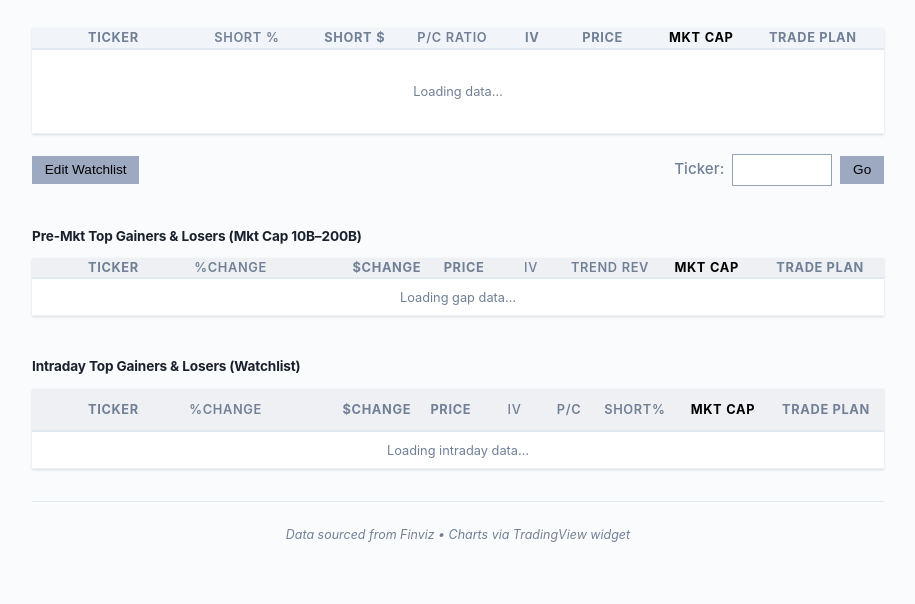
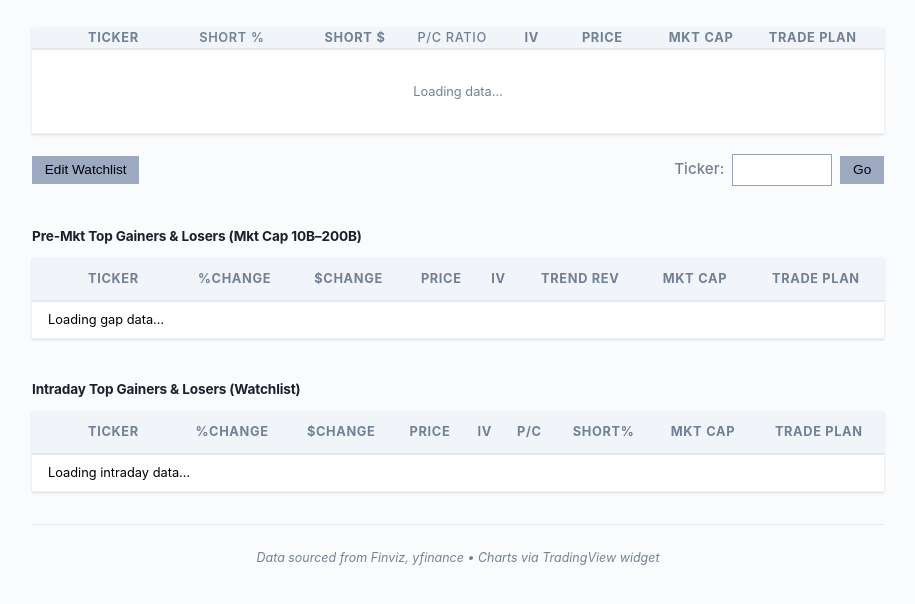
Before and after one commit to ctohastek/short-interest-tracker, a Python web app: template templates/index.html in a window 1280 px wide. Shown: the part 122-726 px from the top of the page, without its empty margins (182-1097 px from the left). Run offline with Jinja, Linux system fonts and the light colour scheme; the template is opened without the code that fills it, so the values that code supplies are empty.

Commit message:
more minor corrections

```diff
--- a/static/css/style.css
+++ b/static/css/style.css
@@ -1,5 +1,5 @@
 /* ── Short Interest Tracker — Styles ── */
-/* v=20260419_2201 */
+/* v=20260419_2207 */
 
 :root {
     --bg: #fafbfc;
@@ -160,11 +160,13 @@ thead th {
     white-space: nowrap;
 }
 
-/* Center align P/C Ratio and IV headers */
+/* Explicit header alignments */
 thead th.pc-col,
-thead th.iv-col {
+thead th.iv-col,
+thead th.pct-col,
+thead th.trade-plan-col,
+thead th.rank-col {
     text-align: center;
-    font-weight: 600; /* Ensure bold */
 }
 
 tbody tr {
@@ -193,9 +195,10 @@ tbody td {
 .price-col  { text-align: right; font-variant-numeric: tabular-nums; padding: 0 8px; }
 .pc-col     { text-align: center; font-variant-numeric: tabular-nums; font-weight: 500; padding: 0 8px; }
 .iv-col     { text-align: center; font-variant-numeric: tabular-nums; font-weight: 500; padding: 0 8px; }
-.mcap-col   { text-align: right; font-variant-numeric: tabular-nums; color: #000000; padding: 0 8px; }
-.trade-plan-col { white-space: nowrap; text-align: right; padding: 0 8px; }
-thead th.trade-plan-col { text-align: center; }
+.mcap-col        { text-align: right; font-variant-numeric: tabular-nums; padding: 0 8px; }
+tbody td.mcap-col { color: #000000; }
+thead th.mcap-col { color: var(--text-muted); }
+.trade-plan-col  { white-space: nowrap; text-align: right; padding: 0 8px; }
 
 .high-si    { color: var(--high-si); }
 .med-si     { color: var(--med-si); }
@@ -673,13 +676,13 @@ footer a:hover {
 }
 
 .gap-table thead {
-    background: var(--accent-light);
+    background: #f1f5f9;
     border-bottom: 2px solid var(--border);
 }
 
+/* All gap table headers: same weight/size as main table */
 .gap-table th {
     padding: 0.7rem 8px;
-    text-align: center;
     font-weight: 700;
     font-size: 0.8rem;
     color: var(--text-muted);
@@ -687,23 +690,22 @@ footer a:hover {
     letter-spacing: 0.05em;
     border-bottom: 2px solid var(--border);
     white-space: nowrap;
+    text-align: center;  /* default center for headers */
 }
 
-/* Left align ticker column header */
-.gap-table th.ticker-col {
-    text-align: left;
-}
+.gap-table th.ticker-col { text-align: left; }
 
+/* Data cells default */
 .gap-table td {
     padding: 0.65rem 1rem;
     border-bottom: 1px solid #edf2f7;
-    font-size: 0.8rem;  /* Match main table font size */
-    text-align: center;
+    font-size: 0.8rem;
     vertical-align: middle;
     line-height: 1.2;
+    text-align: left;  /* default; overridden per-column below */
+    color: #000000;
 }
 
-/* Left align ticker column cells */
 .gap-table td.ticker-col {
     text-align: left;
     font-weight: 600;
@@ -717,22 +719,19 @@ footer a:hover {
     background: var(--accent-light);
 }
 
-/* Gap-specific column widths */
-/* Gap table column widths - match top table structure */
-.gap-table .rank-col { width: 3rem; text-align: center; color: var(--text-muted); font-weight: 500; padding: 0 8px; }
-.gap-table .ticker-col { width: 6rem; padding: 0 8px; text-align: left; }
+/* Gap table column rules — one authoritative rule per column, no overrides needed */
+.gap-table td.rank-col       { text-align: center; color: var(--text-muted); font-weight: 500; width: 3rem; padding: 0 8px; }
+.gap-table td.ticker-col     { text-align: left;   font-weight: 600; width: 6rem; padding: 0 8px; }
+.gap-table td.pct-col        { text-align: right;  font-variant-numeric: tabular-nums; font-weight: 600; padding: 0 8px; }
+.gap-table td.dollar-col     { text-align: right;  font-variant-numeric: tabular-nums; padding: 0 8px; width: 9rem; min-width: 9rem; }
+.gap-table td.price-col      { text-align: right;  font-variant-numeric: tabular-nums; padding: 0 8px; }
+.gap-table td.iv-col         { text-align: center; font-variant-numeric: tabular-nums; font-weight: 500; padding: 0 8px; width: 4rem; }
+.gap-table td.prob-col       { text-align: center; font-variant-numeric: tabular-nums; font-weight: 600; padding: 0 8px; width: 5rem; }
+.gap-table td.pc-col         { text-align: center; font-variant-numeric: tabular-nums; font-weight: 500; padding: 0 8px; }
+.gap-table td.mcap-col       { text-align: right;  font-variant-numeric: tabular-nums; color: #000000; padding: 0 8px; }
+.gap-table td.trade-plan-col { text-align: right;  white-space: nowrap; padding: 0 8px; }
+.gap-table td.si-col         { text-align: right;  font-variant-numeric: tabular-nums; padding: 0 8px; }
 .gap-table .ticker-col strong { color: var(--text); letter-spacing: 0.02em; }
-.gap-table tbody .pct-col { text-align: right; }
-.gap-table thead th.pct-col { text-align: center; }
-.gap-table .pct-col { font-variant-numeric: tabular-nums; font-weight: 600; padding: 0 8px; }
-.gap-table .dollar-col { text-align: right; font-variant-numeric: tabular-nums; padding: 0 8px; width: 9rem; min-width: 9rem; }
-.gap-table .price-col { text-align: center; font-variant-numeric: tabular-nums; padding: 0 8px; }
-.gap-table .iv-col { text-align: center; font-variant-numeric: tabular-nums; font-weight: 500; padding: 0 8px; width: 4rem; }
-.gap-table .prob-col { text-align: center; font-variant-numeric: tabular-nums; font-weight: 600; padding: 0 8px; width: 5rem; }
-.gap-table .mcap-col { text-align: center; font-variant-numeric: tabular-nums; color: #000000; padding: 0 8px; }
-.gap-table tbody .trade-plan-col { text-align: right; }
-.gap-table thead th.trade-plan-col { text-align: center; }
-.gap-table .trade-plan-col { white-space: nowrap; padding: 0 8px; }
 
 /* Gap table arrows */
 .gap-arrow {
--- a/templates/index-mobile.html
+++ b/templates/index-mobile.html
@@ -4,7 +4,7 @@
     <meta charset="UTF-8">
     <meta name="viewport" content="width=device-width, initial-scale=1.0">
     <title>Short Interest Tracker — Top 12</title>
-    <link rel="stylesheet" href="/static/css/style.css?v=20260419_2151">
+    <link rel="stylesheet" href="/static/css/style.css?v=20260419_2207">
 </head>
 <body>
     <div class="container">
@@ -116,7 +116,7 @@
         </div>
 
         <footer>
-            <p>Data sourced from <a href="https://finviz.com" target="_blank">Finviz</a> • Charts via <a href="https://tradingview.com" target="_blank">TradingView</a> widget</p>
+            <p>Data sourced from <a href="https://finviz.com" target="_blank">Finviz</a>, <a href="https://pypi.org/project/yfinance/" target="_blank">yfinance</a> • Charts via <a href="https://tradingview.com" target="_blank">TradingView</a> widget</p>
         </footer>
     </div>
 
--- a/templates/index.html
+++ b/templates/index.html
@@ -4,7 +4,7 @@
     <meta charset="UTF-8">
     <meta name="viewport" content="width=device-width, initial-scale=1.0">
     <title>Short Interest Tracker — Top 12</title>
-    <link rel="stylesheet" href="/static/css/style.css?v=20260419_2201">
+    <link rel="stylesheet" href="/static/css/style.css?v=20260419_2207">
 </head>
 <body>
     <div class="container">
@@ -118,7 +118,7 @@
         </div>
 
         <footer>
-            <p class="footer-note">Data sourced from <a href="https://finviz.com" target="_blank">Finviz</a> • Charts via <a href="https://tradingview.com" target="_blank">TradingView</a> widget</p>
+            <p class="footer-note">Data sourced from <a href="https://finviz.com" target="_blank">Finviz</a>, <a href="https://pypi.org/project/yfinance/" target="_blank">yfinance</a> • Charts via <a href="https://tradingview.com" target="_blank">TradingView</a> widget</p>
         </footer>
     </div>
 
```
